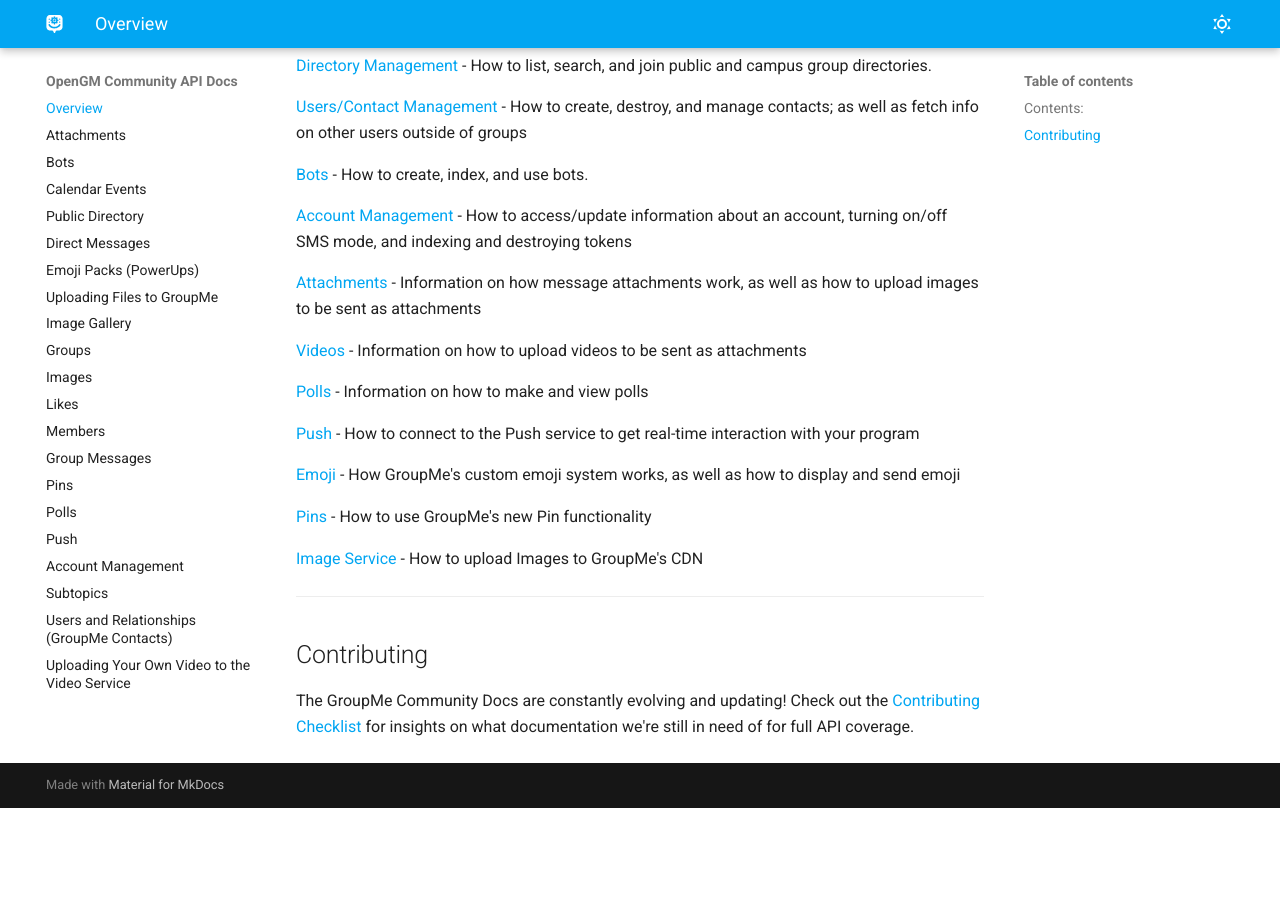
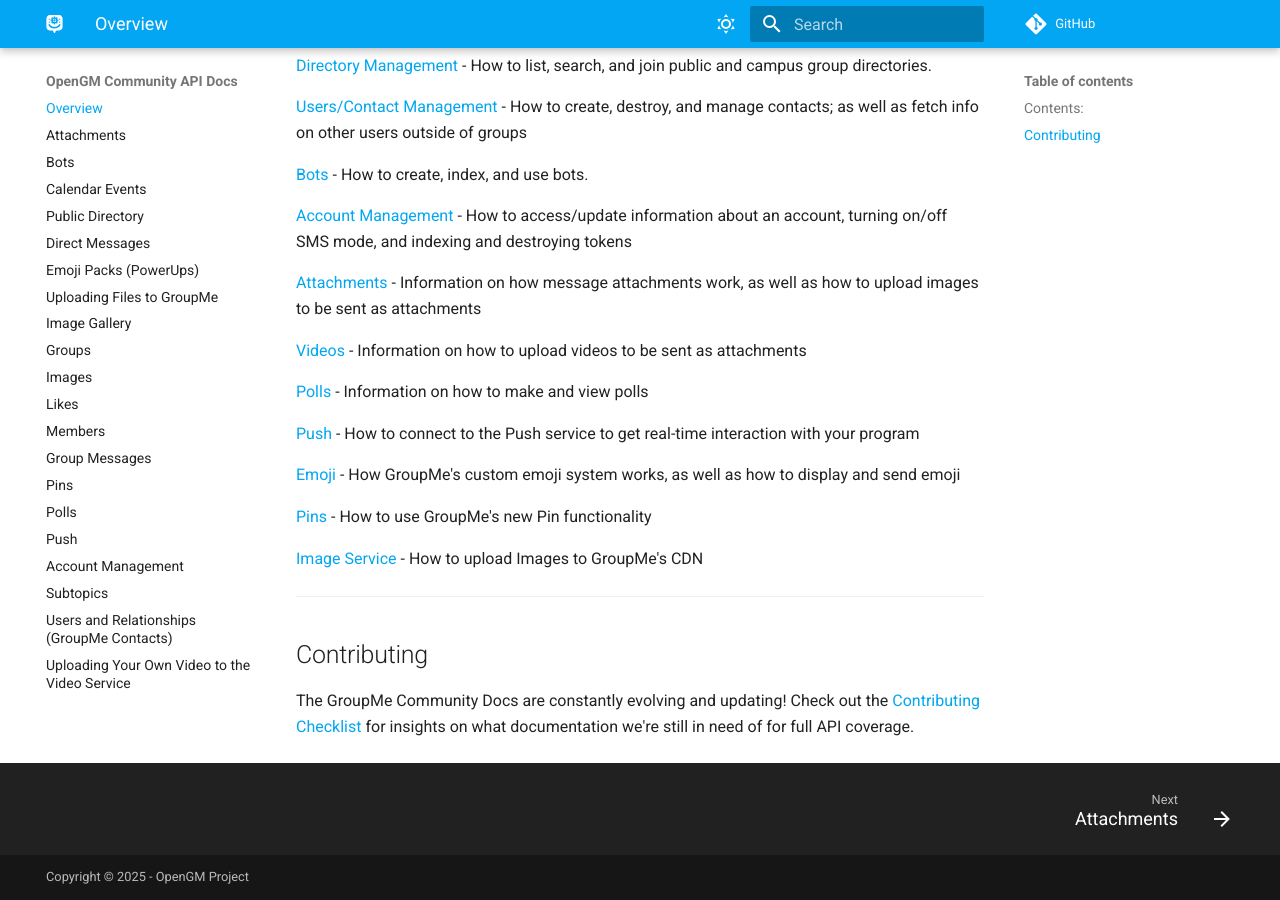
Before and after one commit to groupme-js/GroupMeCommunityDocs, an MkDocs documentation site: the page built from docs/index.md, in a window 1280 px wide and 900 px high, scrolled down 864 px. Built offline with MkDocs 1.6.1 and Material for MkDocs 9.7.7, drawn with Linux system fonts in a browser that asks for light colours; plug-ins that fetch from the network failed and are left out; comment, search, counter and statistics services are not loaded; before the commit the page ends 1672 px from its top, so only the background shows below that.

Commit message:
extended site generator

```diff
--- a/mkdocs.yml
+++ b/mkdocs.yml
@@ -1,5 +1,7 @@
 site_name: OpenGM Community API Docs
 site_url: https://AlureonTheVirus.github.io/GroupMeCommunityDocs
+repo_url: https://github.com/groupme-js/GroupMeCommunityDocs
+copyright: Copyright &copy; 2025 - OpenGM Project
 theme:
   name: material
   logo: assets/opengm_logo_single.svg
@@ -9,6 +11,9 @@
   features:
     - navigation.instant
     - navigation.instant.progress
+    - search.suggest
+    - search.share
+    - navigation.footer
 
   palette:
     # Palette toggle for light mode
@@ -44,3 +49,8 @@
 
 plugins:
   - social
+  - search
+  - optimize
+
+extra:
+  generator: false
```
